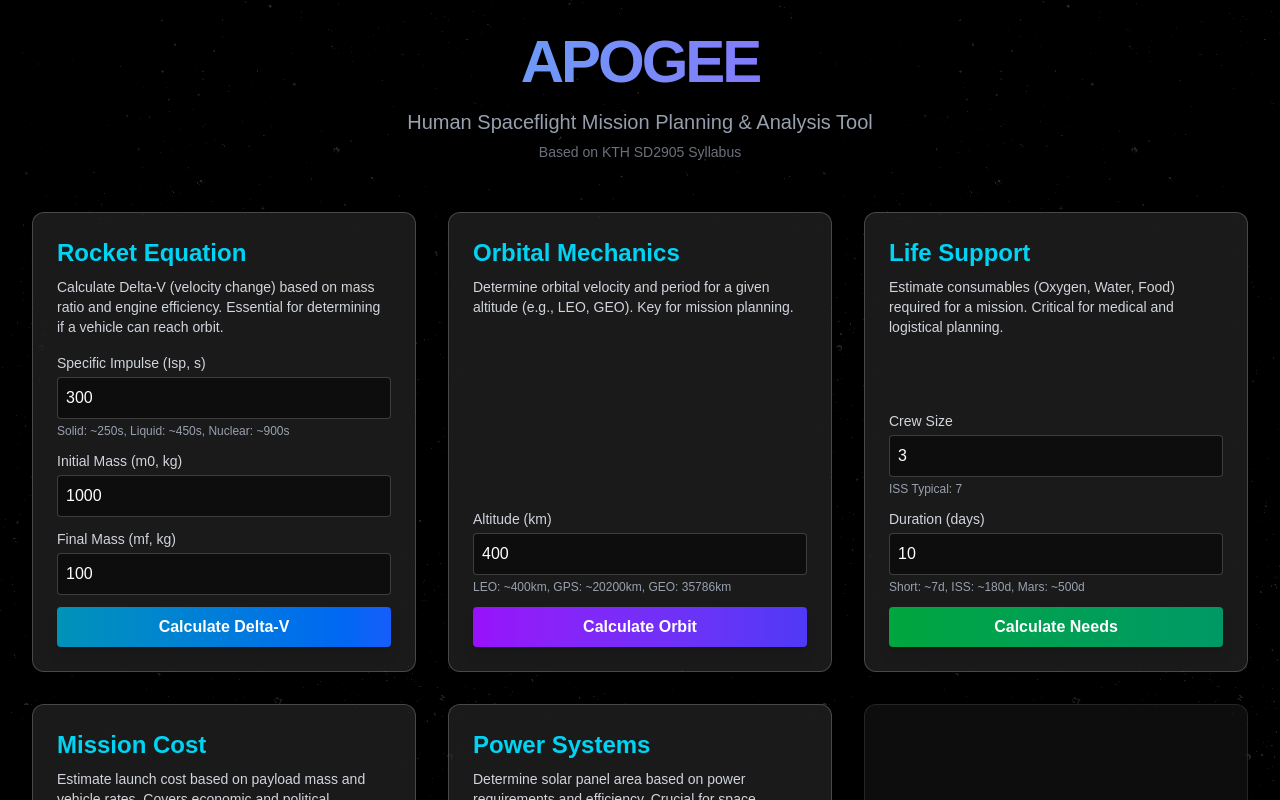
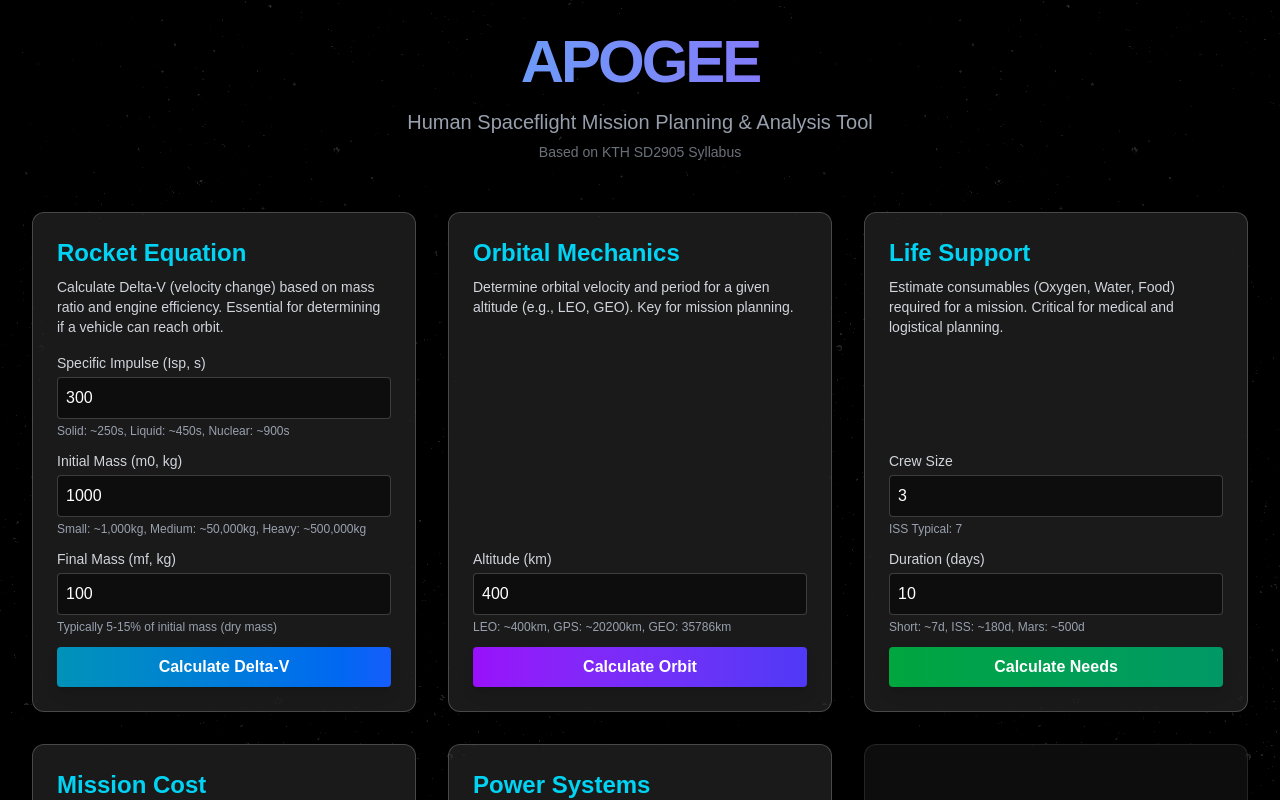
Before and after one commit to dhruvhaldar/apogee, a Next.js app: page / in a window 1280 px wide. Shown: the top 800 px of the page. Built offline with nearby package versions, Linux system fonts and the light colour scheme.

Commit message:
feat(ux): enhance Rocket Calculator form semantics and guidance
Co-authored-by: dhruvhaldar <29486085+dhruvhaldar@users.noreply.github.com>

```diff
--- a/src/components/RocketCalculatorForm.tsx
+++ b/src/components/RocketCalculatorForm.tsx
@@ -11,7 +11,8 @@ const RocketCalculatorForm = () => {
   const [result, setResult] = useState<number | null>(null);
   const [error, setError] = useState<string | null>(null);
 
-  const handleCalculate = () => {
+  const handleCalculate = (e?: React.FormEvent) => {
+    if (e) e.preventDefault();
     setError(null);
     try {
       if (m0 <= mf) {
@@ -28,7 +29,7 @@ const RocketCalculatorForm = () => {
   };
 
   return (
-    <div className="space-y-3">
+    <form onSubmit={handleCalculate} className="space-y-3">
       {error && (
         <div role="alert" className="p-3 bg-red-900/50 border border-red-500/50 rounded text-red-200 text-sm">
           {error}
@@ -56,9 +57,11 @@ const RocketCalculatorForm = () => {
           min="0"
           value={m0}
           onChange={(e) => setM0(parseFloat(e.target.value))}
-          className="w-full bg-black/50 border border-white/20 rounded p-2 text-white focus:outline-none focus:border-cyan-500 transition"
+          className="peer w-full bg-black/50 border border-white/20 rounded p-2 text-white focus:outline-none focus:border-cyan-500 transition"
           aria-label="Initial Mass in kilograms"
+          aria-describedby="rocket-m0-hint"
         />
+        <p id="rocket-m0-hint" className="text-xs text-gray-400 mt-1 peer-focus:text-cyan-400 transition-colors">Small: ~1,000kg, Medium: ~50,000kg, Heavy: ~500,000kg</p>
       </div>
       <div>
         <label htmlFor="rocket-mf" className="block text-sm mb-1 text-gray-300">Final Mass (mf, kg)</label>
@@ -68,12 +71,14 @@ const RocketCalculatorForm = () => {
           min="0"
           value={mf}
           onChange={(e) => setMf(parseFloat(e.target.value))}
-          className="w-full bg-black/50 border border-white/20 rounded p-2 text-white focus:outline-none focus:border-cyan-500 transition"
+          className="peer w-full bg-black/50 border border-white/20 rounded p-2 text-white focus:outline-none focus:border-cyan-500 transition"
           aria-label="Final Mass in kilograms"
+          aria-describedby="rocket-mf-hint"
         />
+        <p id="rocket-mf-hint" className="text-xs text-gray-400 mt-1 peer-focus:text-cyan-400 transition-colors">Typically 5-15% of initial mass (dry mass)</p>
       </div>
       <button
-        onClick={handleCalculate}
+        type="submit"
         className="w-full bg-gradient-to-r from-cyan-600 to-blue-600 hover:from-cyan-500 hover:to-blue-500 text-white font-bold py-2 px-4 rounded transition shadow-lg transform active:scale-95"
       >
         Calculate Delta-V
@@ -85,7 +90,7 @@ const RocketCalculatorForm = () => {
           </p>
         </div>
       )}
-    </div>
+    </form>
   );
 };
 
```
Also changed, not shown: .Jules/palette.md, 1 other file (tests, documents, lock files or other folders).
